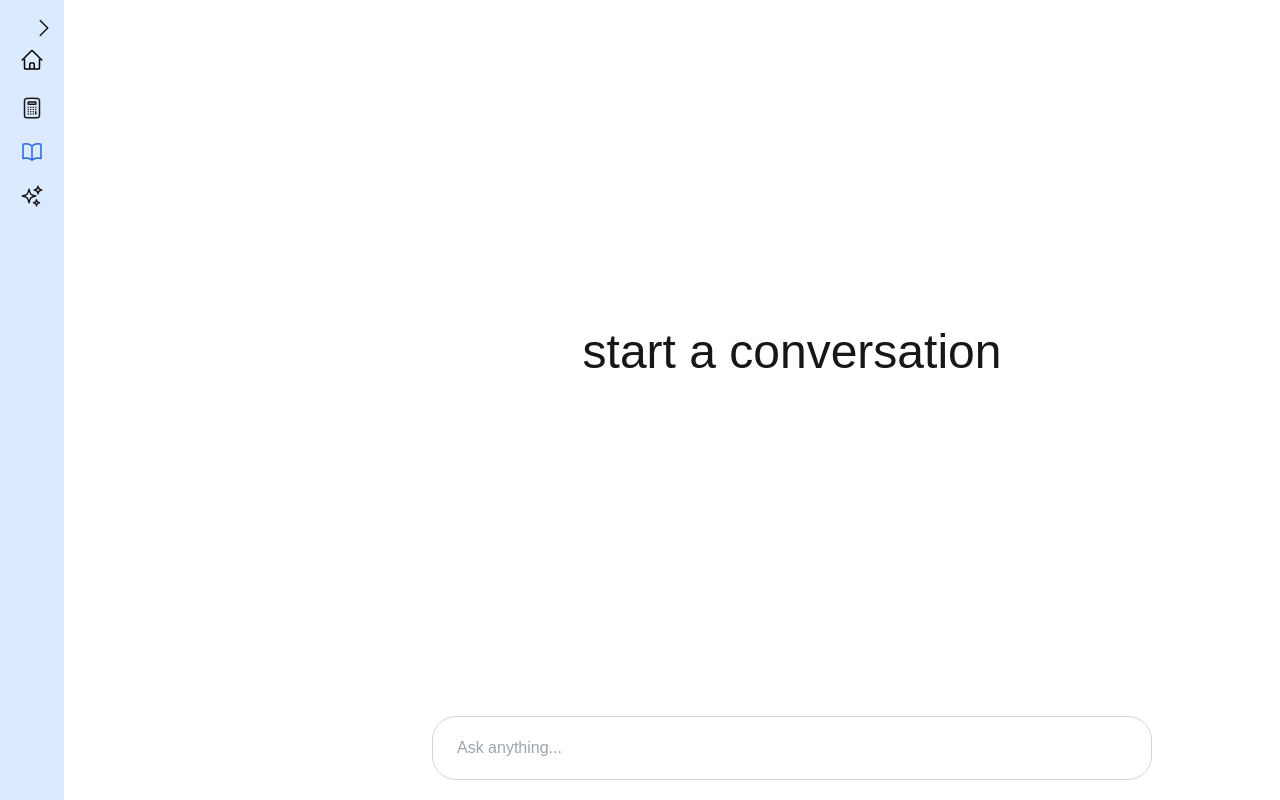
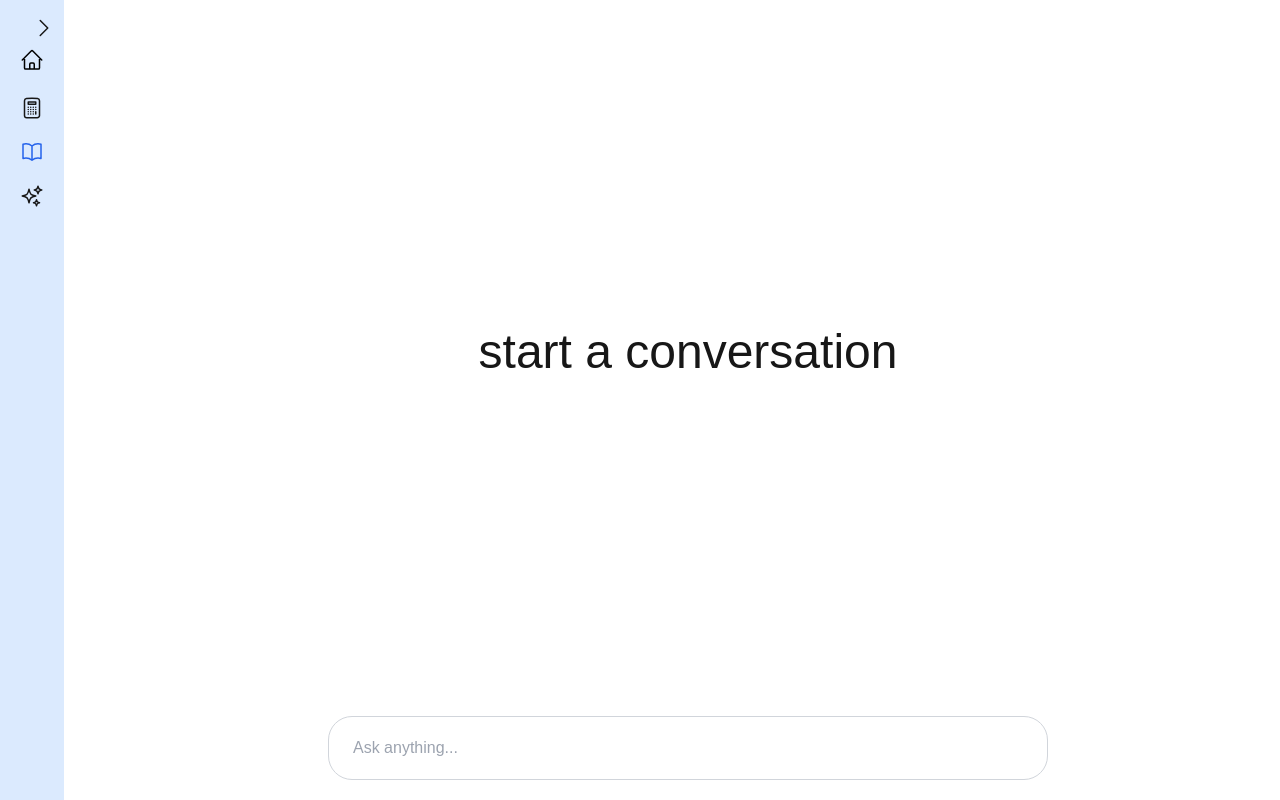
Before and after one commit to 0xMari/chat-bot, a Next.js app: page /creative in a window 1280 px wide. Built offline with nearby package versions, Linux system fonts and the light colour scheme; a web font is replaced by a local one.

Commit message:
chat fix somehow

```diff
--- a/src/app/(bots)/creative/page.tsx
+++ b/src/app/(bots)/creative/page.tsx
@@ -57,7 +57,7 @@ export default function ChatbotPage() {
   }
 
   return (
-    <div className="mx-0 md:mx-auto w-screen h-[90vh] md:h-screen max-w-md md:max-w-3xl py-2 relative overflow-y-none">
+    <div className="mx-0 w-screen h-[90vh] md:h-screen max-w-md 2xl:max-w-5xl md:max-w-3xl  py-2 relative overflow-y-none">
       <div className='h-full w-full flex flex-col'>
         {chatHistory.length>0 ? (
             <div className='flex-1 flex flex-col h-full w-full overflow-y-scroll p-6 mb-10' >
--- a/src/app/(bots)/general/page.tsx
+++ b/src/app/(bots)/general/page.tsx
@@ -57,7 +57,7 @@ export default function ChatbotPage() {
   }
 
   return (
-    <div className="mx-0 md:mx-auto w-screen h-[90vh] md:h-screen max-w-md md:max-w-3xl py-2 relative overflow-y-none">
+    <div className="mx-0 w-screen h-[90vh] md:h-screen max-w-md 2xl:max-w-5xl md:max-w-3xl  py-2 relative overflow-y-none">
       <div className='h-full w-full flex flex-col'>
         {chatHistory.length>0 ? (
             <div className='flex-1 flex flex-col h-full w-full overflow-y-scroll p-6 mb-10' >
--- a/src/app/(bots)/layout.tsx
+++ b/src/app/(bots)/layout.tsx
@@ -12,7 +12,7 @@ export default function RootLayout({
         <div className="w-full md:w-64">
             <Menu/>
         </div>
-        <div className="flex-grow p-0 md:pl-12 md:mx-auto">{children}</div>
+        <div className="flex-grow p-0 md:px-12 md:mx-auto">{children}</div>
     </div>
   );
 }
--- a/src/app/(bots)/math/page.tsx
+++ b/src/app/(bots)/math/page.tsx
@@ -56,7 +56,7 @@ export default function ChatbotPage() {
   }
 
   return (
-    <div className="mx-0 w-screen h-[90vh] md:h-screen max-w-md md:max-w-3xl py-2 relative overflow-y-none">
+    <div className="mx-0 w-screen h-[90vh] md:h-screen max-w-md 2xl:max-w-5xl md:max-w-3xl  py-2 relative overflow-y-none">
       <div className='h-full w-full flex flex-col'>
         {chatHistory.length>0 ? (
             <div className='flex-1 flex flex-col h-full w-full overflow-y-scroll p-6 mb-10' >
--- a/src/app/ui/chat/menu.tsx
+++ b/src/app/ui/chat/menu.tsx
@@ -36,7 +36,7 @@ export default function Menu(){
                         <HomeIcon className="w-6 text-black"/>
                         {isExpanded? (
                             <p className="hidden md:block w-20 text-black md:w-20">
-                                logo
+
                             </p>
                         ):(<></>)}
 
```
